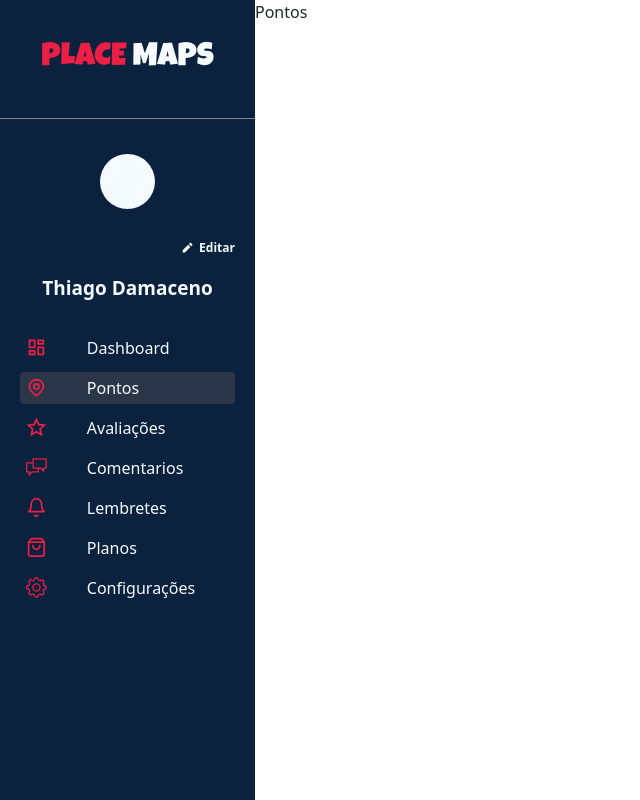
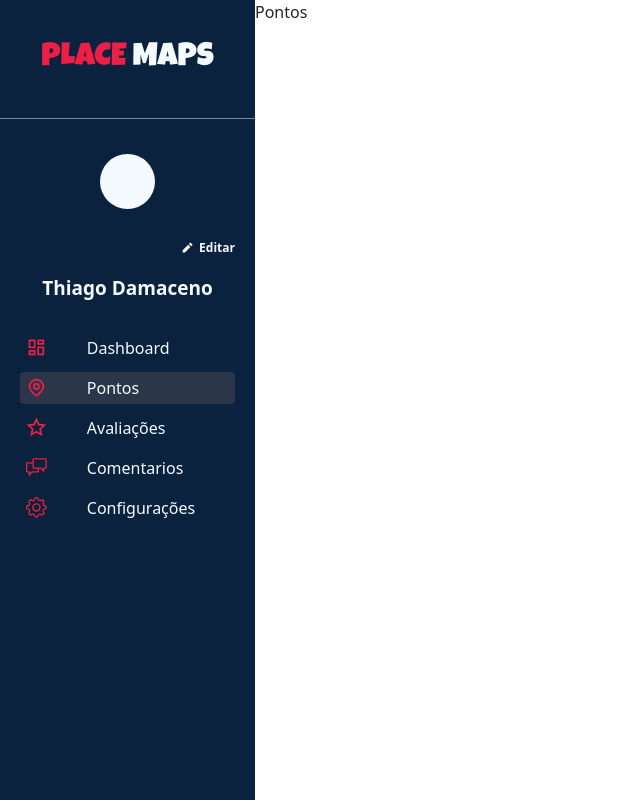
Before and after one commit to sergiogscruz/placemaps_frontend, a React (Create React App) app: page /admin/pontos in a window 1280 px wide. Shown: the whole page, without its empty margins (0-640 px from the left). Built offline with nearby package versions, Linux system fonts and the light colour scheme.

Commit message:
Removendo itens desnecessários do menu de administração

```diff
--- a/src/App.js
+++ b/src/App.js
@@ -106,23 +106,9 @@ let routes = (
           Comentarios
         </div>
       </Route>
-      <Route path="/admin/lembretes">
+      <Route path="/admin/configuracoes">
         <div className="d-flex">
           <BarraLateralAdministracao item={4} />
-          Lembretes
-        </div>
-      </Route>
-      <Route path="/admin/planos">
-        <div className="d-flex">
-          <BarraLateralAdministracao item={5} />
-          <ContainerAdmin titulo="Planos">
-
-          </ContainerAdmin>
-        </div>
-      </Route>
-      <Route path="/admin/configuracoes">
-        <div className="d-flex">
-          <BarraLateralAdministracao item={6} />
           Configuracoes
         </div>
       </Route>
--- a/src/components/BarraLateralAdministracao/BarraLateralAdministracao.js
+++ b/src/components/BarraLateralAdministracao/BarraLateralAdministracao.js
@@ -8,7 +8,6 @@ import { RiStarLine } from 'react-icons/ri'
 import { GoCommentDiscussion } from 'react-icons/go'
 import { FiBell } from 'react-icons/fi'
 import { BsGear } from 'react-icons/bs'
-import { FiShoppingBag } from 'react-icons/fi'
 
 export default function BarraLateralAdministracao(props) {
   const [itemAtivo, setItemAtivo] = useState({texto: 'Dashboard', icone: ''})
@@ -37,16 +36,6 @@ export default function BarraLateralAdministracao(props) {
       icone: <GoCommentDiscussion className="color-principal" size="1.3em" />,
       texto: 'comentarios',
       textoFormatado: 'Comentarios'
-    },
-    {
-      icone: <FiBell className="color-principal" size="1.3em" />,
-      texto: 'lembretes',
-      textoFormatado: 'Lembretes'
-    },
-    {
-      icone: <FiShoppingBag className="color-principal" size="1.3em" />,
-      texto: 'planos',
-      textoFormatado: 'Planos'
     },
     {
       icone: <BsGear className="color-principal" size="1.3em" />,
--- a/src/components/UI/Utils/CardDashboardAdmin/CardDashboardAdmin.css
+++ b/src/components/UI/Utils/CardDashboardAdmin/CardDashboardAdmin.css
@@ -11,8 +11,6 @@
   align-items: center;
 
   height: 235px;
-  display: flex;
-  flex-direction: column;
 }
 
 .cardDashboardAdmin .titulo {
```
Also changed, not shown: 1 other file (tests, documents, lock files or other folders).
